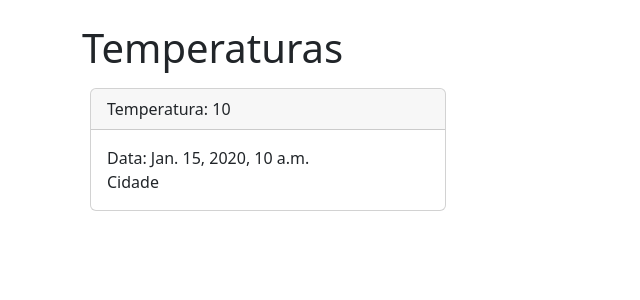
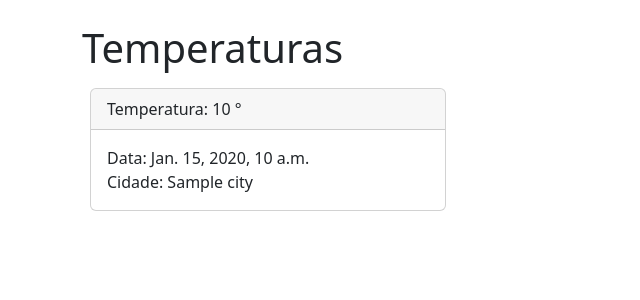
Before and after one commit to Vincenzo140/api_weather, a Django app: page / in a window 1280 px wide. Shown: the part 73-373 px from the top of the page, without its empty margins (0-640 px from the left). Run offline with Django 5.2, Linux system fonts and the light colour scheme; tables that the repository leaves empty hold one stand-in row (values such as "Sample post"); a database or web service that is not in the repository returns one stand-in record (values such as "Sample title").

Commit message:
refactor: refactor html
refatoring the html codo, make it looks better

```diff
--- a/weather/templates/home.html
+++ b/weather/templates/home.html
@@ -10,12 +10,20 @@
         <div class="col-md-4 p-2">
           <div class="card">
             <div class="card-header">
-                Temperatura: {{ weather.temperature }}
+                Temperatura: {{ weather.temperature}} °
             </div>
             <div class="card-body">
                 <p class="card-text">
                     Data: {{ weather.date }} <br />
-                    Cidade
+                    {% if weather.city %}
+                    Cidade: {{ weather.city }} <br />
+                    {% else %}
+                    Cidade:  Sorocaba-Sp <br />
+                    {% endif %}
+
+
+
+
                 </p>
             </div>
           </div>
```
